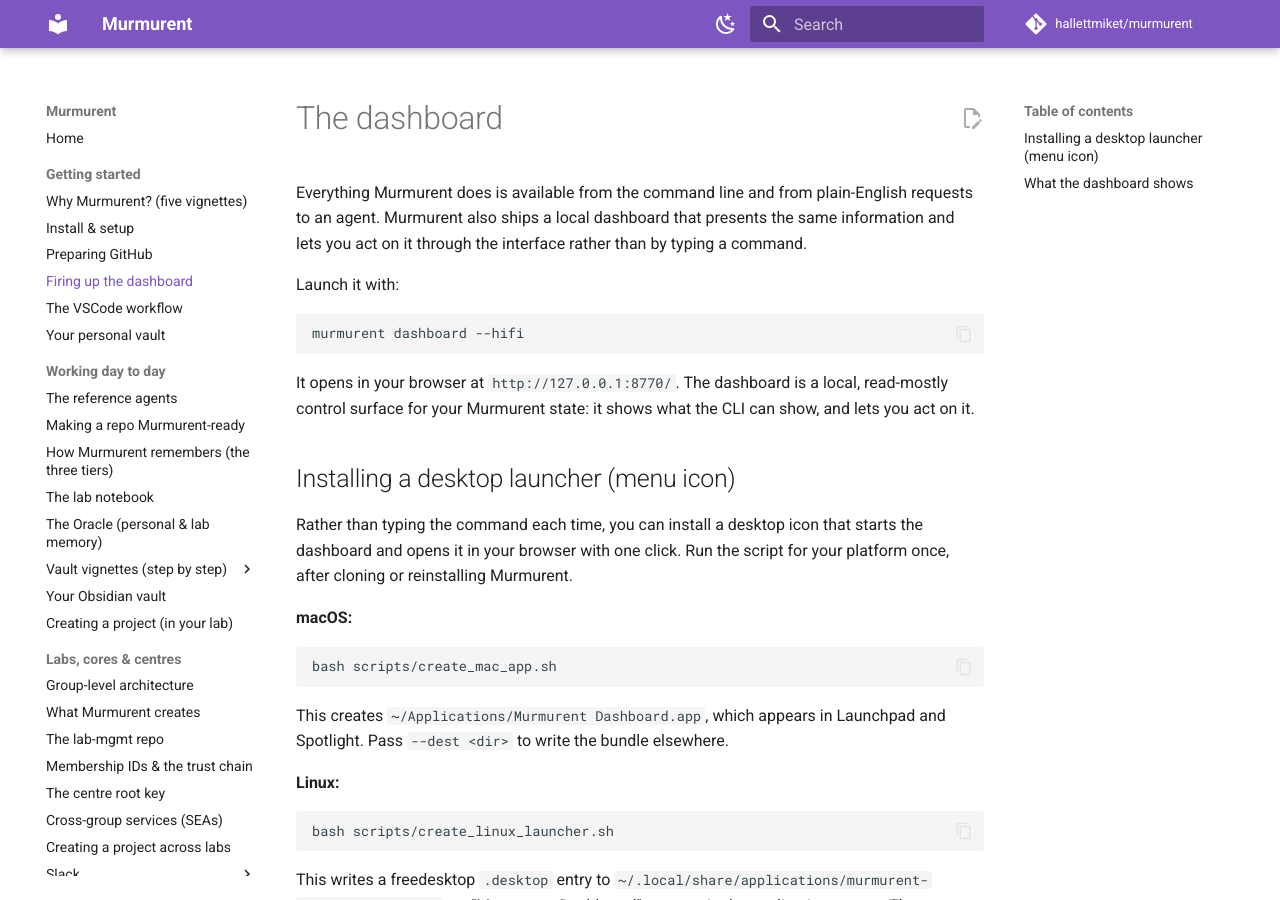
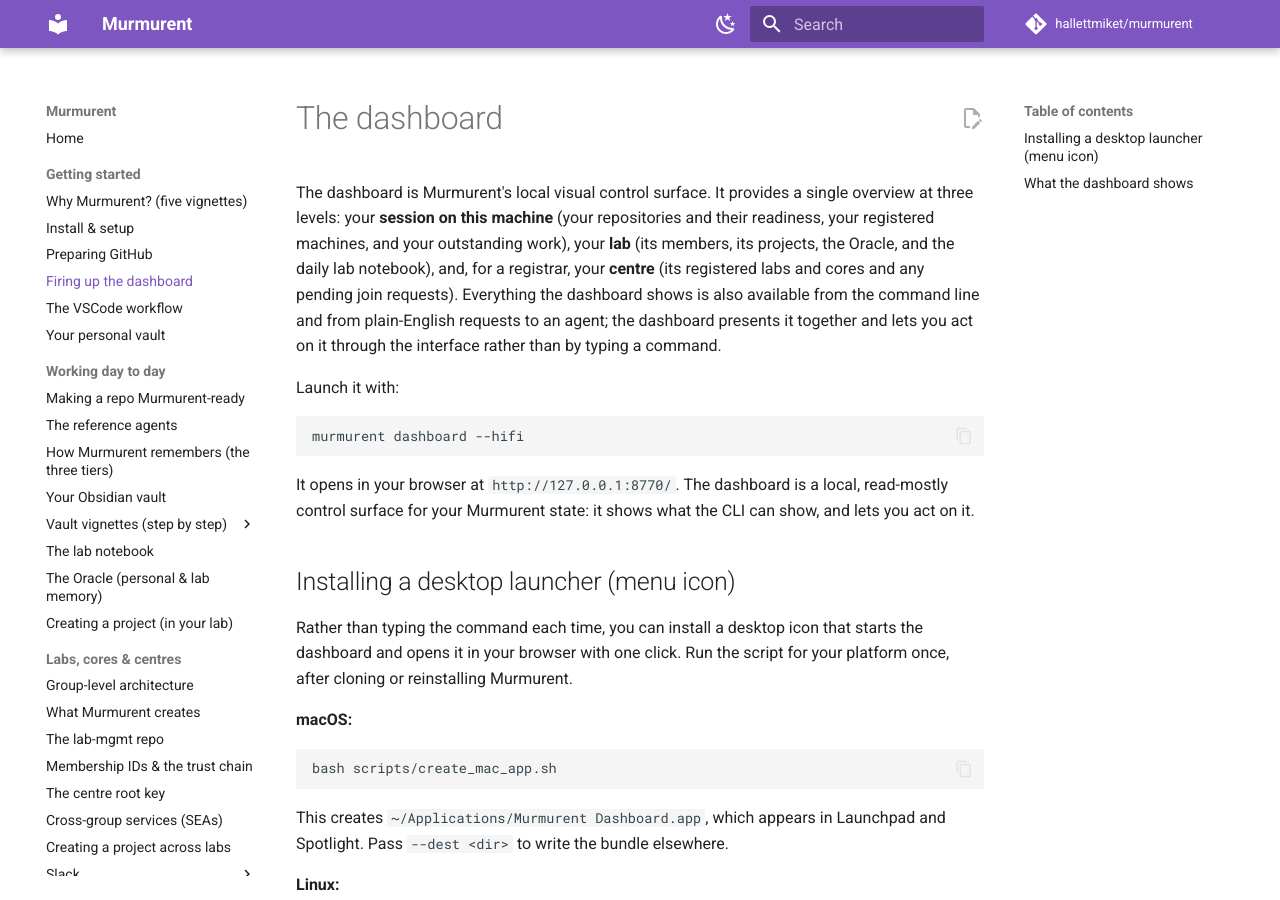
Before and after one commit to hallettmiket/murmurent, an MkDocs documentation site: the page built from docs/dashboard.md, in a window 1280 px wide and 900 px high. Built offline with MkDocs 1.6.1 and Material for MkDocs 9.7.7, drawn with Linux system fonts in a browser that asks for light colours; comment, search, counter and statistics services are not loaded.

Commit message:
docs: dashboard overview paragraph + reorder Working day to day
A: rewrite the dashboard's opening paragraph to describe its role as a
single overview at three levels (your session on this machine, your lab,
and, for a registrar, your centre).

B: reorder the Working day to day nav to readiness -> agents -> memory ->
vault -> vignettes -> notebook -> Oracle -> project, so the memory arc
runs concept -> container -> hands-on -> stored contents.

Co-Authored-By: Claude Opus 4.8 <noreply@anthropic.com>

```diff
--- a/docs/dashboard.md
+++ b/docs/dashboard.md
@@ -1,9 +1,14 @@
 # The dashboard
 
-Everything Murmurent does is available from the command line and from
-plain-English requests to an agent. Murmurent also ships a local dashboard
-that presents the same information and lets you act on it through the
-interface rather than by typing a command.
+The dashboard is Murmurent's local visual control surface. It provides a
+single overview at three levels: your **session on this machine** (your
+repositories and their readiness, your registered machines, and your
+outstanding work), your **lab** (its members, its projects, the Oracle,
+and the daily lab notebook), and, for a registrar, your **centre** (its
+registered labs and cores and any pending join requests). Everything the
+dashboard shows is also available from the command line and from
+plain-English requests to an agent; the dashboard presents it together and
+lets you act on it through the interface rather than by typing a command.
 
 Launch it with:
 
--- a/mkdocs.yml
+++ b/mkdocs.yml
@@ -74,11 +74,10 @@ nav:
       - The VSCode workflow: vscode-workflow.md
       - Your personal vault: vault-setup.md
   - Working day to day:
+      - Making a repo Murmurent-ready: ready_vs_projects.md
       - The reference agents: agents.md
-      - Making a repo Murmurent-ready: ready_vs_projects.md
       - How Murmurent remembers (the three tiers): memory.md
-      - The lab notebook: lab_notebook_guide.md
-      - The Oracle (personal & lab memory): oracle-workflow.md
+      - Your Obsidian vault: obsidian-usage.md
       - Vault vignettes (step by step):
           - Start here: vault_vignettes/index.md
           - 1 · Save a fact: vault_vignettes/1_save_a_fact.md
@@ -88,7 +87,8 @@ nav:
           - 5 · Bring in a table: vault_vignettes/5_bring_in_a_table.md
           - 6 · Share a fact with the lab: vault_vignettes/6_share_with_the_lab.md
           - 7 · Recall across all your notes: vault_vignettes/7_recall_across_tiers.md
-      - Your Obsidian vault: obsidian-usage.md
+      - The lab notebook: lab_notebook_guide.md
+      - The Oracle (personal & lab memory): oracle-workflow.md
       - Creating a project (in your lab): project_intra.md
   - Labs, cores & centres:
       - Group-level architecture: group_level.md
```
